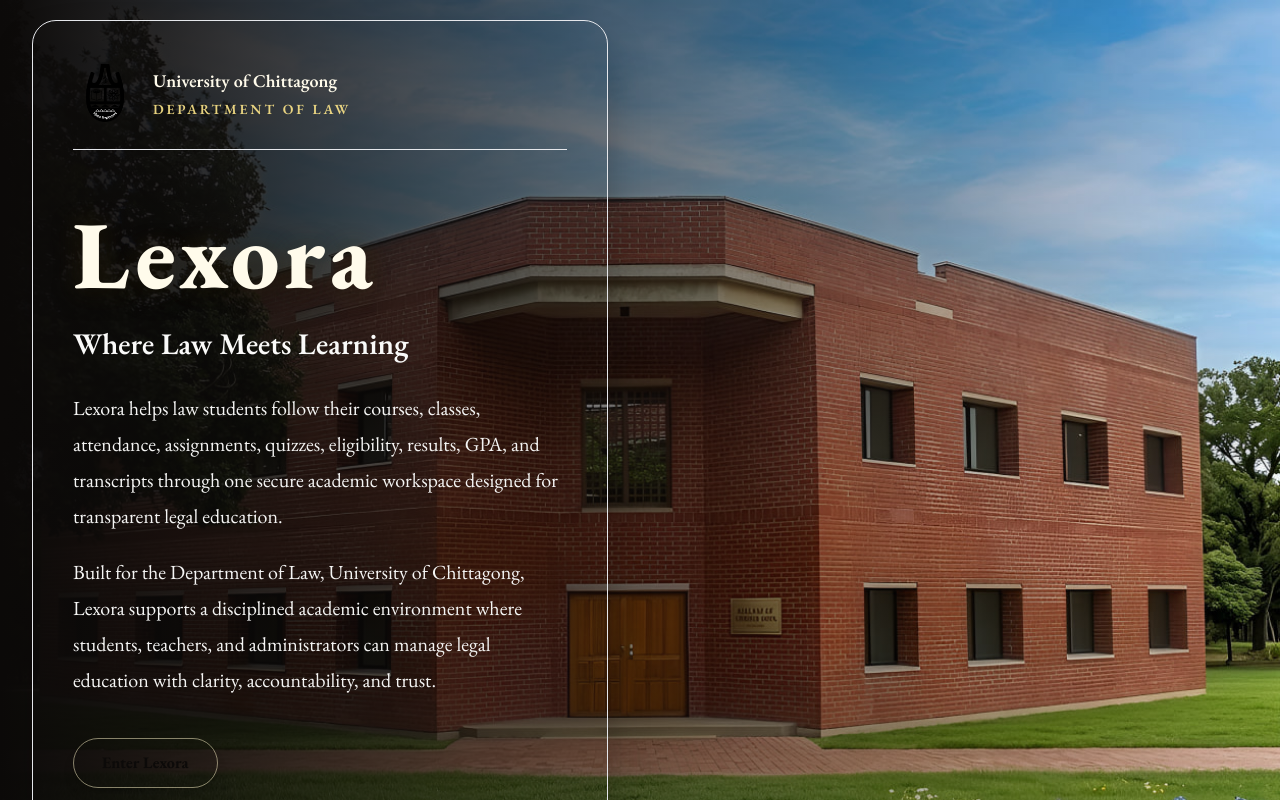
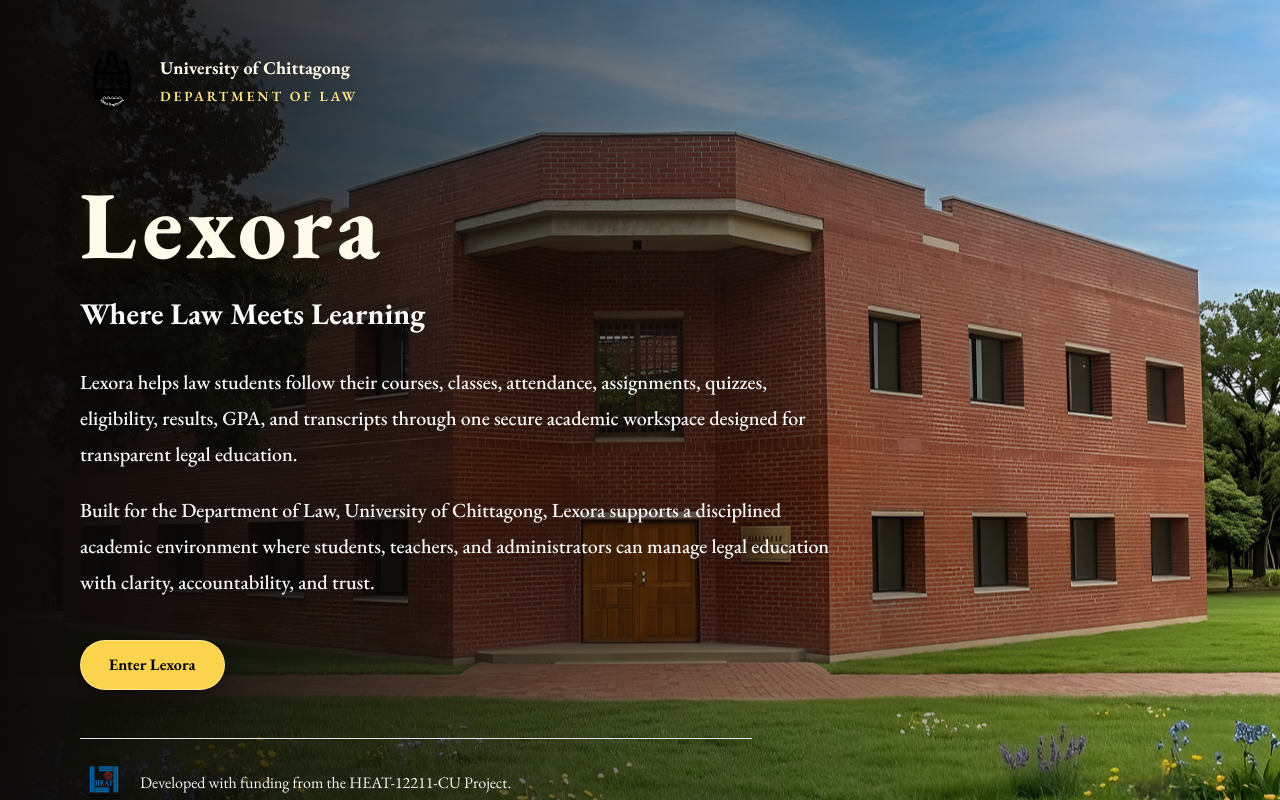
Before and after one commit to saifullahharun001/lexora_lms, a Next.js app in the folder apps/web/: page / in a window 1280 px wide. Shown: the top 800 px of the page. Built offline with nearby package versions, Linux system fonts and the light colour scheme; no server answers.

Commit message:
Improve landing readability and CTA history behavior

```diff
--- a/apps/web/src/app/page.tsx
+++ b/apps/web/src/app/page.tsx
@@ -12,16 +12,16 @@
       />
       <div
         aria-hidden="true"
-        className="absolute inset-0 bg-gradient-to-r from-stone-950 via-stone-950/78 to-teal-950/42"
+        className="absolute inset-0 bg-gradient-to-r from-stone-950 via-stone-950/84 to-stone-950/18"
       />
       <div
         aria-hidden="true"
-        className="absolute inset-0 bg-gradient-to-t from-stone-950/82 via-transparent to-stone-950/36"
+        className="absolute inset-0 bg-gradient-to-t from-stone-950/86 via-teal-950/18 to-stone-950/24"
       />
 
-      <div className="relative z-10 flex min-h-screen w-full items-center px-4 py-5 sm:px-6 lg:px-8">
-        <section className="flex w-full max-w-xl flex-col justify-between rounded-3xl border border-amber-100/18 bg-stone-950/94 p-6 shadow-2xl shadow-stone-950/35 sm:p-8 lg:min-h-[calc(100vh-4rem)] lg:p-10">
-          <header className="flex items-center gap-4 border-b border-amber-100/14 pb-6 text-left">
+      <div className="relative z-10 flex min-h-screen w-full items-center px-5 py-8 sm:px-8 lg:px-14 xl:px-20">
+        <section className="w-full max-w-3xl py-4 lg:max-w-[52rem]">
+          <header className="flex max-w-xl items-center gap-4 text-left drop-shadow-[0_3px_14px_rgba(0,0,0,0.72)]">
             <Image
               src="/images/cu-logo.png"
               alt="University of Chittagong logo"
@@ -31,33 +31,33 @@
               className="h-14 w-14 shrink-0 object-contain sm:h-16 sm:w-16"
             />
             <div>
-              <p className="text-base font-semibold leading-6 text-amber-50 sm:text-lg">
+              <p className="text-base font-bold leading-6 text-amber-50 sm:text-lg">
                 University of Chittagong
               </p>
-              <p className="mt-1 text-xs font-semibold uppercase tracking-[0.2em] text-amber-200/90 sm:text-sm">
+              <p className="mt-1 text-xs font-semibold uppercase tracking-[0.2em] text-amber-200 sm:text-sm">
                 Department of Law
               </p>
             </div>
           </header>
 
-          <div className="py-10 sm:py-12 lg:py-14">
+          <div className="mt-12 sm:mt-14 lg:mt-16">
             <h1
               className="text-6xl font-black leading-none tracking-[0.045em] text-amber-50 sm:text-7xl lg:text-8xl"
               style={{
                 fontFamily:
                   'Algerian, var(--font-heading), "EB Garamond", Georgia, serif',
                 textShadow:
-                  "0 4px 24px rgba(0, 0, 0, 0.52), 0 0 26px rgba(251, 191, 36, 0.12)"
+                  "0 5px 28px rgba(0, 0, 0, 0.74), 0 0 28px rgba(251, 191, 36, 0.16)"
               }}
             >
               Lexora
             </h1>
 
-            <p className="mt-6 max-w-lg text-2xl font-semibold leading-8 text-stone-50 sm:text-3xl">
+            <p className="mt-6 max-w-2xl text-2xl font-bold leading-8 text-stone-50 drop-shadow-[0_3px_14px_rgba(0,0,0,0.72)] sm:text-3xl">
               Where Law Meets Learning
             </p>
 
-            <div className="mt-7 space-y-5 text-lg leading-8 text-stone-100 sm:text-xl sm:leading-9">
+            <div className="mt-8 max-w-3xl space-y-5 text-lg font-medium leading-9 text-stone-50 drop-shadow-[0_3px_14px_rgba(0,0,0,0.78)] sm:text-xl sm:leading-9">
               <p>
                 Lexora helps law students follow their courses, classes,
                 attendance, assignments, quizzes, eligibility, results, GPA, and
@@ -73,7 +73,7 @@
             </div>
 
             <HomeRouteAction
-              className="mt-10 inline-flex rounded-full border border-amber-100/50 bg-amber-300/92 px-7 py-3 text-base font-bold text-stone-950 shadow-lg shadow-stone-950/24 transition hover:bg-amber-200 focus:outline-none focus:ring-2 focus:ring-amber-200 focus:ring-offset-2 focus:ring-offset-stone-950"
+              className="mt-10 inline-flex rounded-full border border-amber-100/60 bg-amber-300 px-7 py-3 text-base font-bold text-stone-950 shadow-xl shadow-stone-950/35 transition hover:bg-amber-200 focus:outline-none focus:ring-2 focus:ring-amber-200 focus:ring-offset-2 focus:ring-offset-stone-950"
               href="/sign-in"
               routeAuthenticatedUser
             >
@@ -81,13 +81,13 @@
             </HomeRouteAction>
           </div>
 
-          <footer className="flex flex-col gap-3 rounded-2xl border border-amber-100/16 bg-stone-900 px-4 py-4 text-sm leading-6 text-stone-100 sm:flex-row sm:items-center sm:text-base">
+          <footer className="mt-12 flex max-w-2xl flex-col gap-3 border-t border-amber-100/22 pt-5 text-sm leading-6 text-stone-100 drop-shadow-[0_3px_14px_rgba(0,0,0,0.78)] sm:flex-row sm:items-center sm:text-base">
             <Image
               src="/images/heat-logo.png"
               alt="HEAT Project logo"
               width={150}
               height={64}
-              className="h-12 w-fit shrink-0 object-contain sm:h-14"
+              className="h-11 w-fit shrink-0 object-contain sm:h-12"
             />
             <p>Developed with funding from the HEAT-12211-CU Project.</p>
           </footer>
--- a/apps/web/src/components/home/home-route-action.tsx
+++ b/apps/web/src/components/home/home-route-action.tsx
@@ -44,16 +44,16 @@
       disabled={isBootstrapping}
       onClick={() => {
         if (status === "anonymous") {
-          router.replace(href);
+          router.push(href);
           return;
         }
 
         if (isProtected) {
-          router.replace(href);
+          router.push(href);
           return;
         }
 
-        router.replace(getRoleHome(session?.user.roles ?? [], href));
+        router.push(getRoleHome(session?.user.roles ?? [], href));
       }}
       type="button"
     >
```
